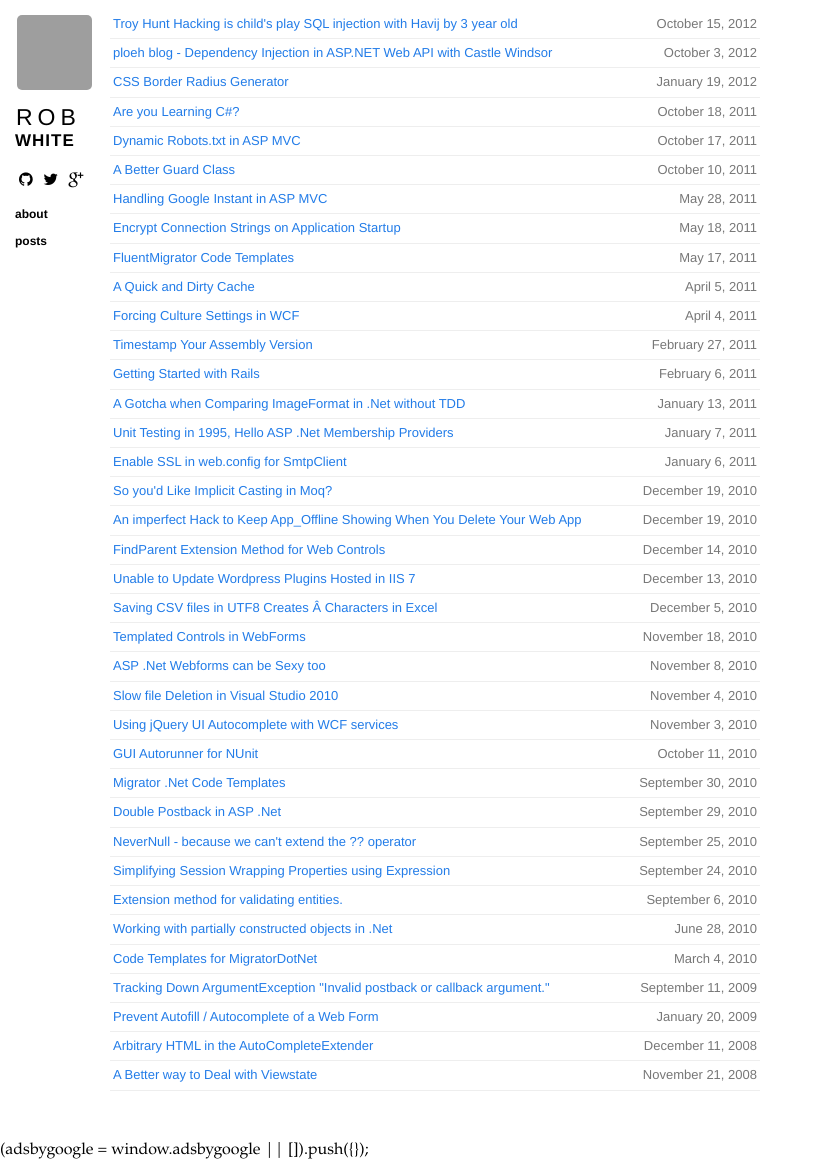
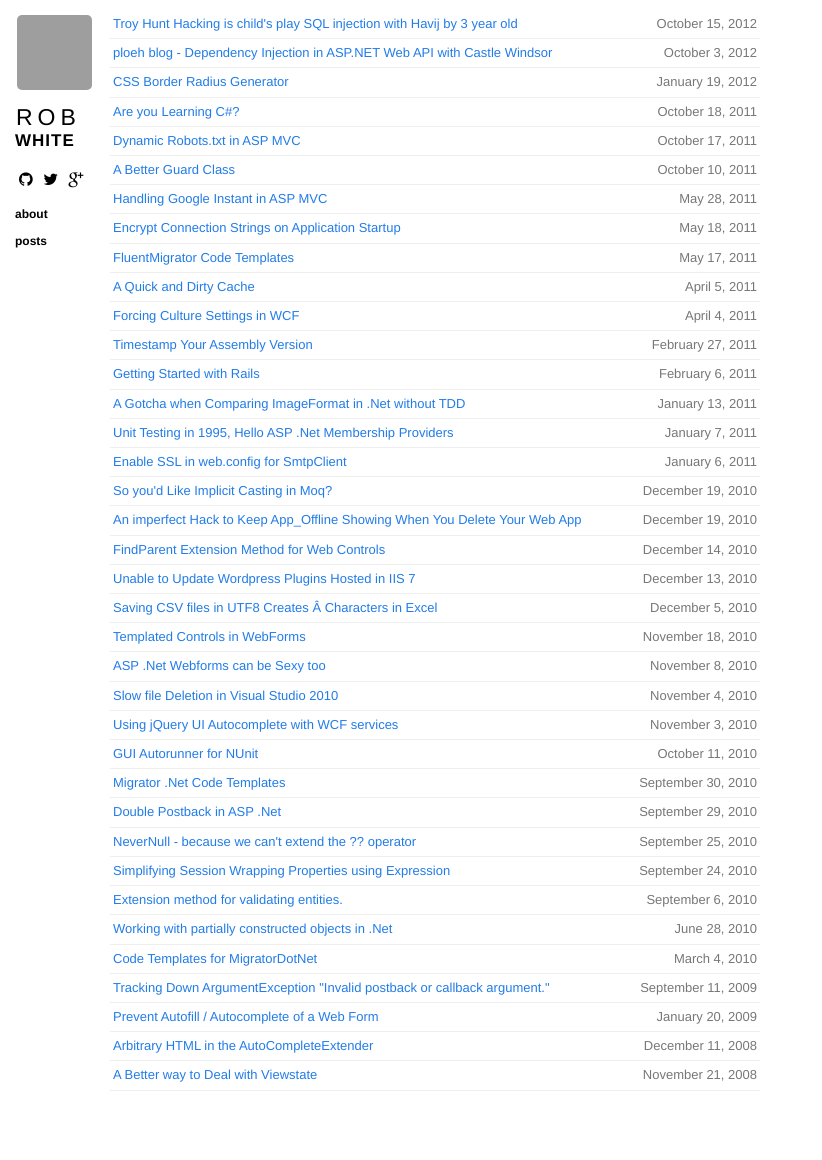
Before and after one commit to ilivewithian/theoldsewingfactory.com, a Jekyll site: the page built from index.html, in a window 1280 px wide. Shown: the whole page, without its empty margins (0-822 px from the left). Built offline with Jekyll 4.4.1, drawn with Linux system fonts in a browser that asks for light colours; nearby versions of some CDN libraries; Markdown is read by kramdown in place of the engine named in the settings; grey boxes are pictures that could not be loaded.

Commit message:
Update layout.html

```diff
--- a/_layouts/layout.html
+++ b/_layouts/layout.html
@@ -58,7 +58,7 @@
   </section>
 
   {{ content }}
-(adsbygoogle = window.adsbygoogle || []).push({});
+
 </script>
 </body>
 
```
